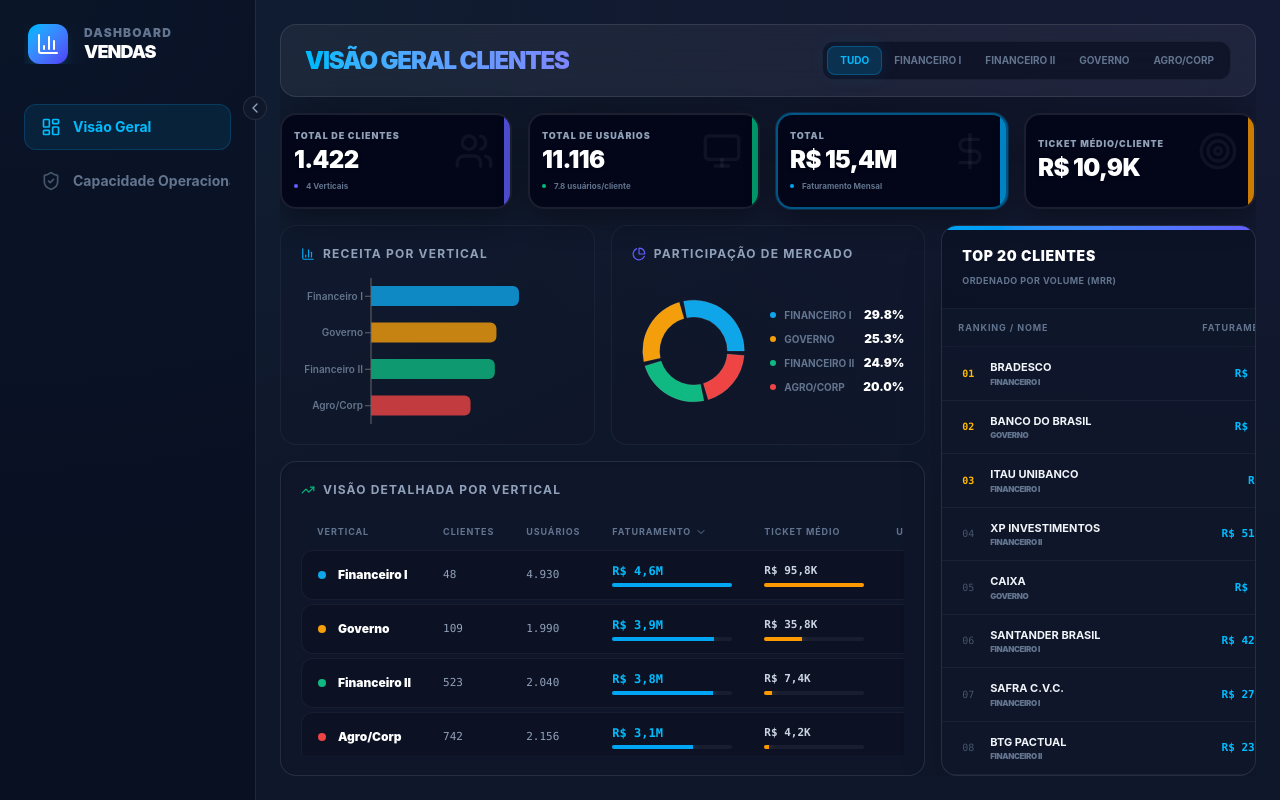
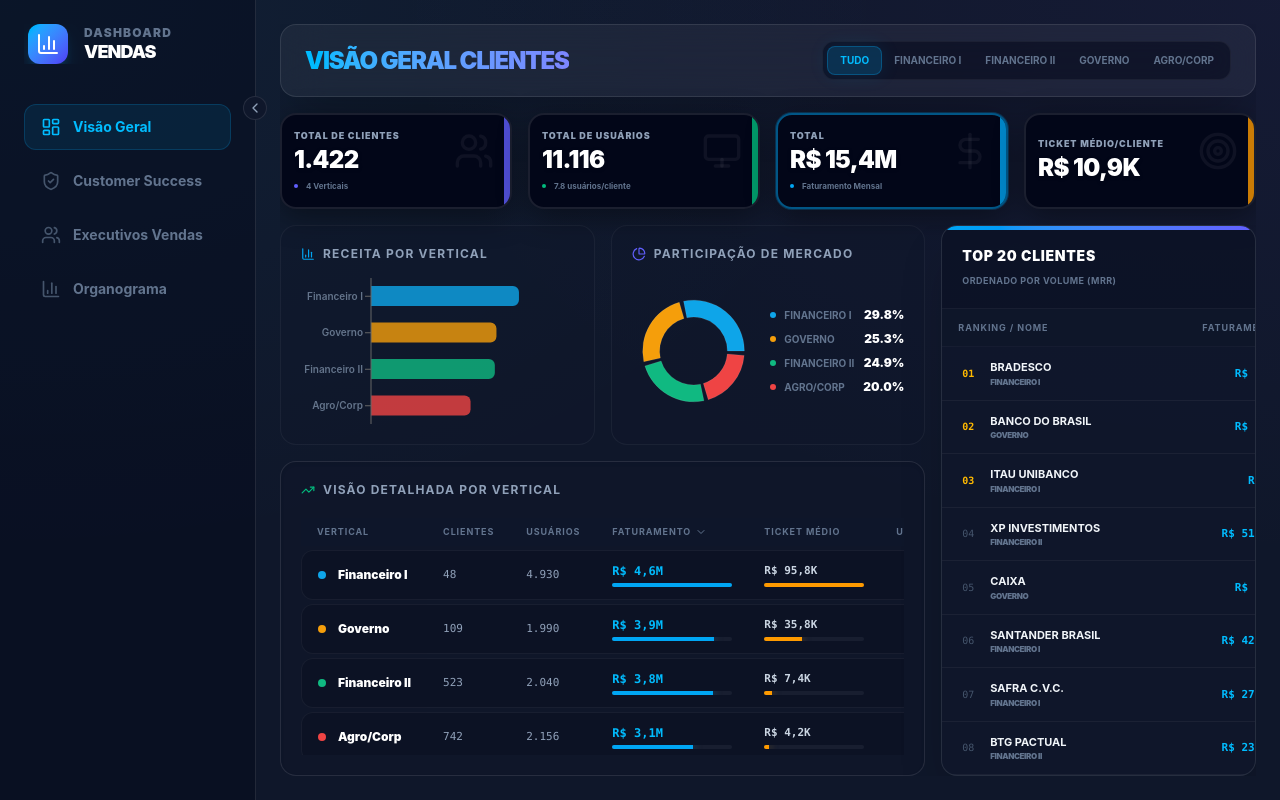
Before and after one commit to brunochayb-bc/novaestrutura, a React (Vite) app: page / in a window 1280 px wide. Built offline with nearby package versions, Linux system fonts and the light colour scheme.

Commit message:
feat: Add new views for sales and org chart
Introduces two new top-level views: 'Executivos Vendas' and 'Organograma'. This expands the dashboard's functionality to include dedicated sections for sales executive insights and organizational structure visualization.

```diff
--- a/src/App.tsx
+++ b/src/App.tsx
@@ -44,7 +44,7 @@ const VERTICAL_COLORS: Record<Vertical, string> = {
   'Agro/Corp': '#ef4444',      // Red/Orange focus
 };
 
-type View = 'dashboard' | 'operational';
+type View = 'dashboard' | 'operational' | 'executivos' | 'organograma';
 
 export default function App() {
   const data = useMemo(() => getDashboardData(), []);
@@ -495,7 +495,7 @@ export default function App() {
     <div className="flex flex-col flex-1 space-y-4 min-h-0 overflow-hidden">
       <header className="flex justify-between items-center bg-white/5 backdrop-blur-xl border border-white/10 rounded-2xl px-6 py-4 shrink-0 shadow-2xl">
         <h1 className="text-2xl font-black uppercase tracking-tighter bg-gradient-to-r from-emerald-400 to-sky-400 bg-clip-text text-transparent">
-          Capacidade Operacional - Customer Success
+          Customer Success
         </h1>
       </header>
 
@@ -888,7 +888,9 @@ export default function App() {
           <nav className="space-y-2">
             {[
               { id: 'dashboard', label: 'Visão Geral', icon: LayoutDashboard },
-              { id: 'operational', label: 'Capacidade Operacional CS', icon: ShieldCheck },
+              { id: 'operational', label: 'Customer Success', icon: ShieldCheck },
+              { id: 'executivos', label: 'Executivos Vendas', icon: Users },
+              { id: 'organograma', label: 'Organograma', icon: BarChart3 },
             ].map((item) => (
               <button
                 key={item.id}
@@ -932,7 +934,7 @@ export default function App() {
             >
               {renderDashboard()}
             </motion.div>
-          ) : (
+          ) : currentView === 'operational' ? (
             <motion.div
               key="operational"
               initial={{ opacity: 0, x: 20 }}
@@ -942,6 +944,52 @@ export default function App() {
             >
               {renderOperational()}
             </motion.div>
+          ) : currentView === 'executivos' ? (
+            <motion.div
+              key="executivos"
+              initial={{ opacity: 0, x: 20 }}
+              animate={{ opacity: 1, x: 0 }}
+              exit={{ opacity: 0, x: -20 }}
+              className="flex-1 flex flex-col min-h-0"
+            >
+              <div className="flex flex-col flex-1 space-y-4 min-h-0 overflow-hidden">
+                <header className="flex justify-between items-center bg-white/5 backdrop-blur-xl border border-white/10 rounded-2xl px-6 py-4 shrink-0 shadow-2xl">
+                  <h1 className="text-2xl font-black uppercase tracking-tighter bg-gradient-to-r from-sky-400 to-indigo-400 bg-clip-text text-transparent">
+                    Executivos Vendas
+                  </h1>
+                </header>
+                <div className="flex-1 bg-slate-900/40 border border-white/10 rounded-3xl p-8 flex items-center justify-center">
+                  <div className="text-center">
+                    <Users className="w-16 h-16 text-slate-700 mx-auto mb-4" />
+                    <h2 className="text-xl font-bold text-slate-400 uppercase tracking-widest">Página em Desenvolvimento</h2>
+                    <p className="text-slate-500 mt-2">O detalhamento dos executivos será exibido aqui.</p>
+                  </div>
+                </div>
+              </div>
+            </motion.div>
+          ) : (
+            <motion.div
+              key="organograma"
+              initial={{ opacity: 0, x: 20 }}
+              animate={{ opacity: 1, x: 0 }}
+              exit={{ opacity: 0, x: -20 }}
+              className="flex-1 flex flex-col min-h-0"
+            >
+              <div className="flex flex-col flex-1 space-y-4 min-h-0 overflow-hidden">
+                <header className="flex justify-between items-center bg-white/5 backdrop-blur-xl border border-white/10 rounded-2xl px-6 py-4 shrink-0 shadow-2xl">
+                  <h1 className="text-2xl font-black uppercase tracking-tighter bg-gradient-to-r from-amber-400 to-rose-400 bg-clip-text text-transparent">
+                    Organograma
+                  </h1>
+                </header>
+                <div className="flex-1 bg-slate-900/40 border border-white/10 rounded-3xl p-8 flex items-center justify-center">
+                  <div className="text-center">
+                    <BarChart3 className="w-16 h-16 text-slate-700 mx-auto mb-4" />
+                    <h2 className="text-xl font-bold text-slate-400 uppercase tracking-widest">Página em Desenvolvimento</h2>
+                    <p className="text-slate-500 mt-2">A estrutura organizacional será exibida aqui.</p>
+                  </div>
+                </div>
+              </div>
+            </motion.div>
           )}
         </AnimatePresence>
       </main>
```
